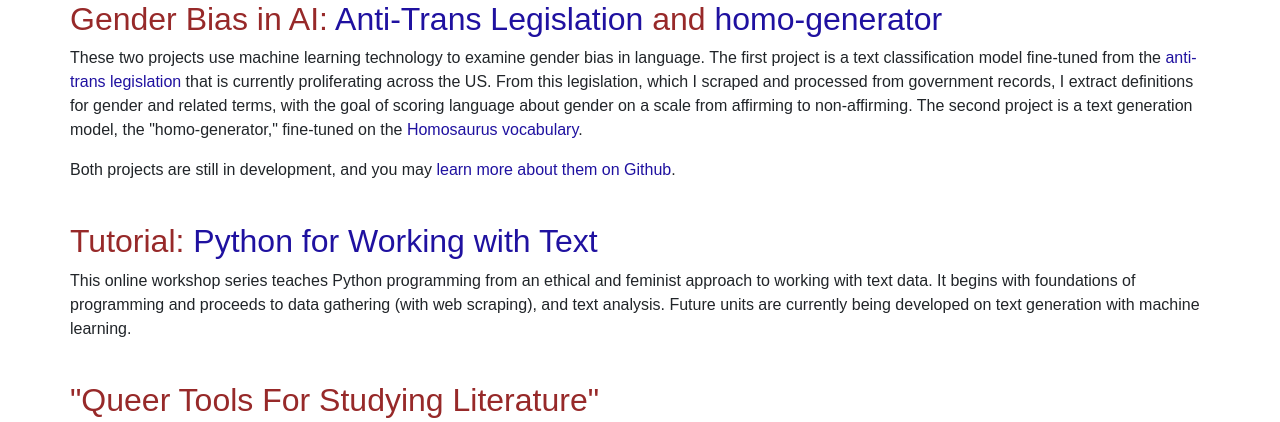
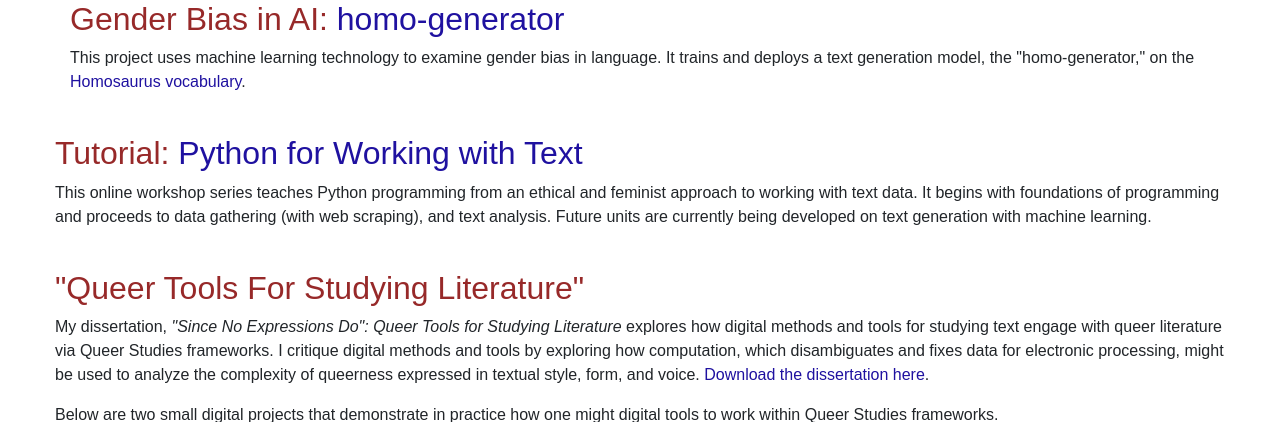
Before and after one commit to gofilipa/filipacalado, a Flask app: page /research in a window 1280 px wide. Shown: the part 56-478 px from the top of the page. Run offline with Flask 3, Linux system fonts and the light colour scheme; some libraries are stand-ins or nearby versions; some web fonts are replaced.

Commit message:
changing research page

```diff
--- a/templates/research.html
+++ b/templates/research.html
@@ -10,33 +10,15 @@
 <div class="container">
      <div class="row">
         <h2>Gender Bias in
-        AI: <a href='https://github.com/gofilipa/trans_bias'>Anti-Trans
-        Legislation</a>
-        and <a href='https://github.com/gofilipa/trans_bias'>homo-generator</a></h2>
+        AI: <a href='https://github.com/gofilipa/trans_bias'>homo-generator</a></h2>
         <p>
-            These two projects use machine learning technology to examine
-            gender bias in language.
-
-	    The first project is a text classification model
-	    fine-tuned from the
-             <a href='https://translegislation.com/'>anti-trans
-            legislation</a> that is currently proliferating across the
-            US. From this legislation, which I scraped and processed
-            from government records, I extract definitions for gender
-            and related terms, with the goal of scoring language about
-            gender on a scale from affirming to non-affirming.
-
-	    The second project is a text generation model, the
-	    "homo-generator," fine-tuned on the
+            This project uses machine learning technology to examine
+            gender bias in language. It trains and deploys a text generation model, the
+	    "homo-generator," on the
 	    <a href='https://homosaurus.org/'>Homosaurus
 	    vocabulary</a>.
 
         </p>
-
-	<p> Both projects are still in development, and you
-            may <a href='https://github.com/gofilipa/trans_bias'>learn
-            more about them on Github</a>.</p>
-    </div>
     <br>
 
         <div class="row">
```
Also changed, not shown: 1 other file.
